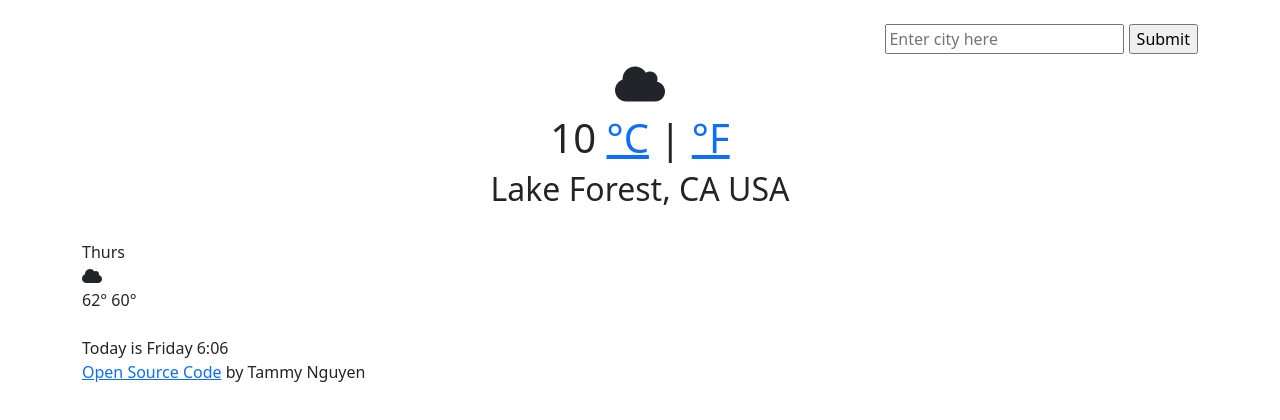
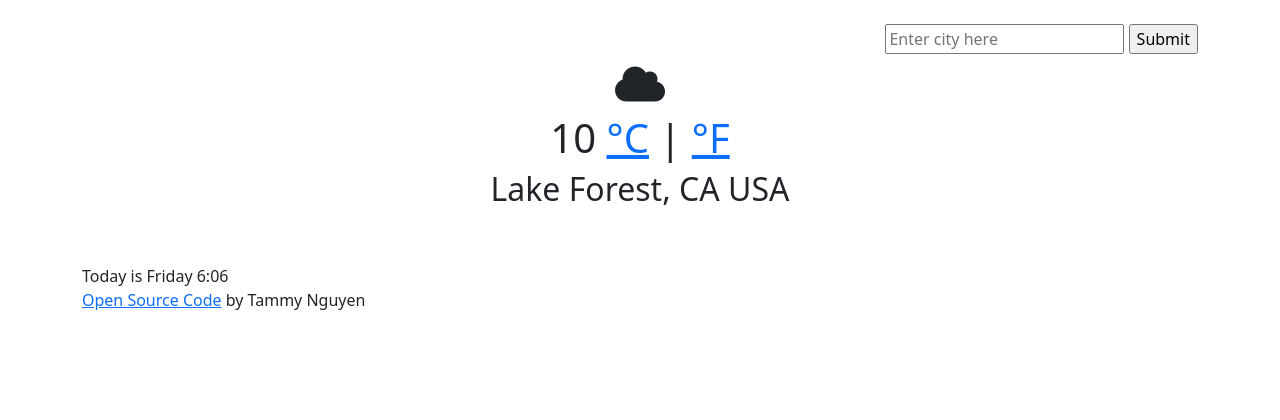
Before and after one commit to tnguyen177/Vanilla-JS, a plain HTML site: page index.html in a window 1280 px wide. Drawn offline with nearby package versions, Linux system fonts and the light colour scheme.

Commit message:
fixed html </div>

```diff
--- a/index.html
+++ b/index.html
@@ -27,66 +27,8 @@
 </h1>
 <h2 id="city">Lake Forest, CA USA</h2>
 </br>
-<div class="weather-forecast">
-  <div class="row">
-        <div class="col-2">
-          <div class="weather-forecast-date">Thurs</div>
-          <i class="fa-solid fa-cloud"></i>
-          <div class="weather-forecast-temperatures">
-            <span class="weather-forecast-temp-max">62°</span>
-            <span class="weather-forecast-temp-min">60°</span>
-       </div>
-        </div>
-  </div>
-</div>
-
-<!-- <div class="weather-forecast">
-  <div class="row">
-    <div class="col-2">
-      <div class="weather-forecast-date">Thu</div>
-      <img
-        src="http://openweathermap.org/img/wn/50d@2x.png"
-        alt=""
-        width="42"
-      />
-      <div class="weather-forecast-temperatures">
-        <span class="weather-forecast-temperature-max"> 18° </span>
-        <span class="weather-forecast-temperature-min"> 12° </span>
-      </div>
-    </div>
-  </div>
-</div> -->
-
-<!--
-<div class="weather-forecast">
-<div class="row">
-      <div class="col-2">
-        <i class="fa-solid fa-cloud"></i>
-        62° </br> <div class="weather-forecast-date">Monday</div>
-      </div>
-      <div class="col-2">
-        <i class="fa-solid fa-cloud"></i>
-        61° </br> Tuesday
-      </div>
-      <div class="col-2">
-        <i class="fa-solid fa-cloud"></i>
-        60° </br> Wednesday
-      </div>
-      <div class="col-2">
-        <i class="fa-solid fa-cloud"></i>
-        63° </br> Thursday
-      </div>
-      <div class="col-2">
-        <i class="fa-solid fa-cloud"></i>
-        63° </br>Friday
-      </div>
-      <div class="col-2">
-        <i class="fa-solid fa-cloud"></i>
-        61° </br> Saturday
-      </div>
-      </div>
-    </div>
-  </div> -->
+<div class="weather-forecast" id="forecast">
+ </div>
   </br>
   <div id="dateTimeContainer">Content is loading ...</div>
   <div><a href="https://github.com/tnguyen177/Github-lesson4">Open Source Code</a> by Tammy Nguyen</div>
```
